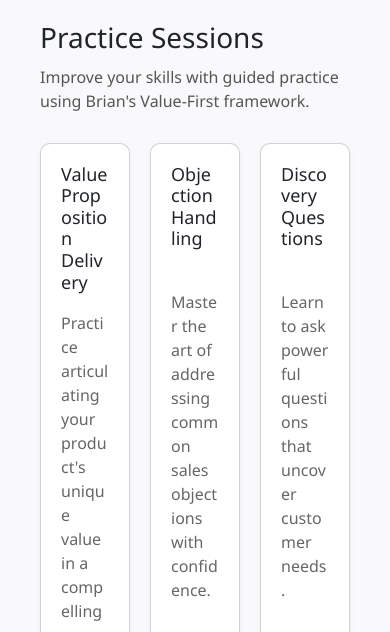
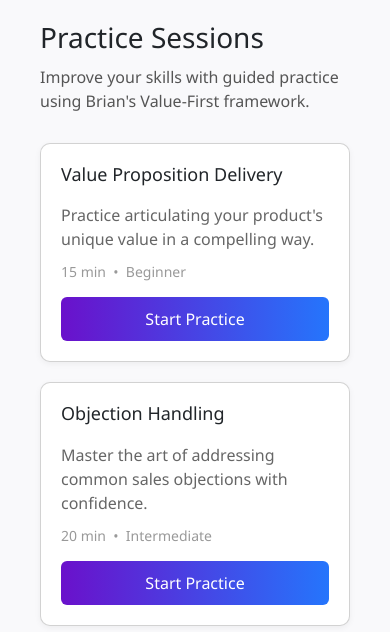
Before and after one commit to minhhing611/Sales-Coach-AI-FrontEnd, a plain HTML site: page index.html in a window 390 px wide. Shown: the part 204-836 px from the top of the page. Drawn offline with nearby package versions, Linux system fonts and the light colour scheme.

Commit message:
Update index.html

```diff
--- a/index.html
+++ b/index.html
@@ -38,6 +38,12 @@
         display: grid;
         grid-template-columns: repeat(3, 1fr);
         gap: 20px;
+      }
+
+      @media (max-width: 768px) {
+        .grid {
+          grid-template-columns: 1fr;
+        }
       }
 
       .card {
```
